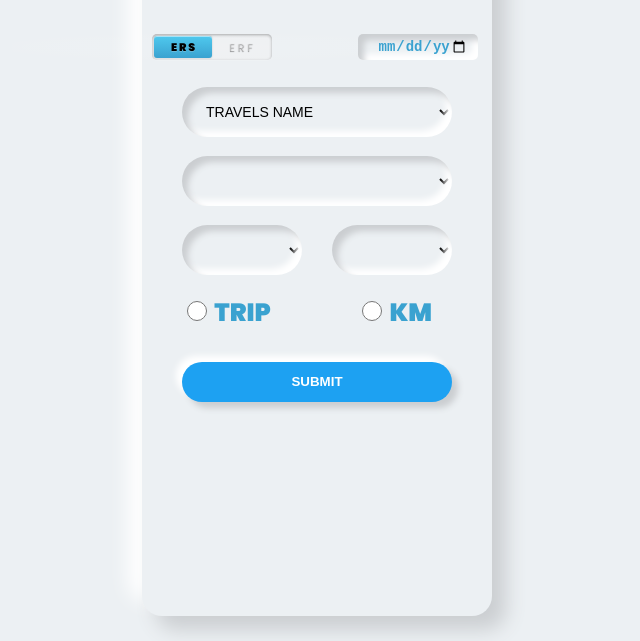
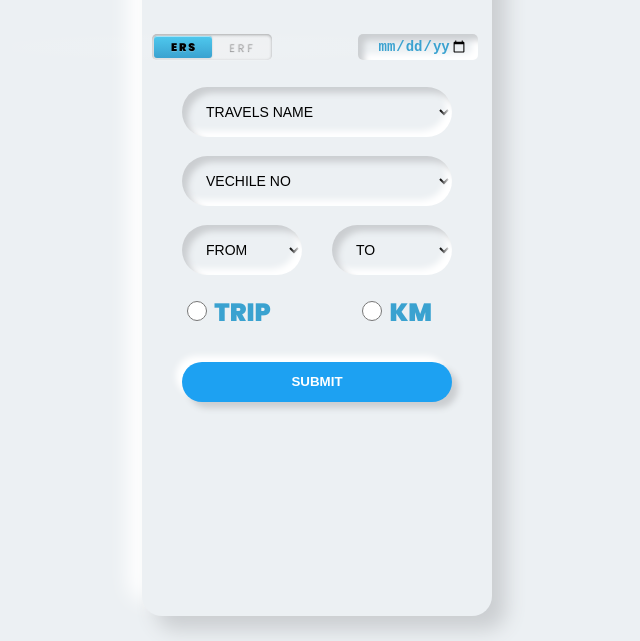
Before and after one commit to Nellaiappan01/portfolio.github.io, a plain HTML site: page index.html in a window 1280 px wide. Shown: the part 159-800 px from the top of the page, without its empty margins (323-963 px from the left). Drawn offline with Linux system fonts and the light colour scheme.

Commit message:
Update index.html

```diff
--- a/index.html
+++ b/index.html
@@ -30,57 +30,24 @@
            </div> </div>
            <input class="inputss date" type="date" />
          </div>
-         <select id="dropdown" class="partyname inputss " style="margin-top: 10%;">
+         <select id="travelname" class="partyname inputss " style="margin-top: 10%;">
 
-            <option > TRAVELS NAME</option>
-            <option value="TN 59 AK 7071">Annai Earth Movers </option>
-            <option value="TN 29 AV 3884">Sri Sakthi Earth movers</option>
-            <option value="TN 69 T 7382">Kala Earth Movers </option>
-            <option value="TN 67 H 4498">Marvoor Arasi </option>
-            <option value="TN 28 AJ 9069">Sri Kumaran Earth Movers </option>
-            <option value="TN 69 BL 4084">Jeswanth Earth Movers </option>
-            <option value="TN 49 AM 1738">Sathuragiri Earth Movers </option>
-            <option value="TN 69 AS 8778">Venugopal Earth Movers </option>
-            <option value="">Velliyammal Earth Movers </option>
+            <option disabled selected>TRAVELS NAME </option>
+            <option value="Annai">Annai</option>
+            <option value="Sakthi">Sakthi</option>
           </select>
-          <select id="dropdown" class="vechileno inputss "   placeholder="CONTRACTOR">
+          <select id="vechileno" class="vechileno inputss ">
+            <option>VECHILE NO</option>
+          </select>
 
-            <option > </option>
-            <option value="TN 59 AK 7071">Annai Earth Movers </option>
-            <option value="TN 29 AV 3884">Sri Sakthi Earth movers</option>
-            <option value="TN 69 T 7382">Kala Earth Movers </option>
-            <option value="TN 67 H 4498">Marvoor Arasi </option>
-            <option value="TN 28 AJ 9069">Sri Kumaran Earth Movers </option>
-            <option value="TN 69 BL 4084">Jeswanth Earth Movers </option>
-            <option value="TN 49 AM 1738">Sathuragiri Earth Movers </option>
-            <option value="TN 69 AS 8778">Venugopal Earth Movers </option>
-            <option value="">Velliyammal Earth Movers </option>
-          </select>
           <div style="display:flex; justify-content: space-between ; width: 100%;">
-            <select id="dropdown" class="from inputss "   placeholder="CONTRACTOR">
+            <select id="from" class="from inputss ">
 
-                <option > </option>
+                <option  disabled selected> FROM</option>
                 <option value="TN 59 AK 7071">Annai Earth Movers </option>
-                <option value="TN 29 AV 3884">Sri Sakthi Earth movers</option>
-                <option value="TN 69 T 7382">Kala Earth Movers </option>
-                <option value="TN 67 H 4498">Marvoor Arasi </option>
-                <option value="TN 28 AJ 9069">Sri Kumaran Earth Movers </option>
-                <option value="TN 69 BL 4084">Jeswanth Earth Movers </option>
-                <option value="TN 49 AM 1738">Sathuragiri Earth Movers </option>
-                <option value="TN 69 AS 8778">Venugopal Earth Movers </option>
-                <option value="">Velliyammal Earth Movers </option>
-              </select>  <select id="dropdown" class="to inputss "   placeholder="CONTRACTOR">
-
-                <option > </option>
+              </select>  <select id="dropdown" class="to inputss ">
+                <option  disabled selected> TO</option>
                 <option value="TN 59 AK 7071">Annai Earth Movers </option>
-                <option value="TN 29 AV 3884">Sri Sakthi Earth movers</option>
-                <option value="TN 69 T 7382">Kala Earth Movers </option>
-                <option value="TN 67 H 4498">Marvoor Arasi </option>
-                <option value="TN 28 AJ 9069">Sri Kumaran Earth Movers </option>
-                <option value="TN 69 BL 4084">Jeswanth Earth Movers </option>
-                <option value="TN 49 AM 1738">Sathuragiri Earth Movers </option>
-                <option value="TN 69 AS 8778">Venugopal Earth Movers </option>
-                <option value="">Velliyammal Earth Movers </option>
               </select>
           </div>
          <div style="display: flex; margin-top: 7%;  ">
```
